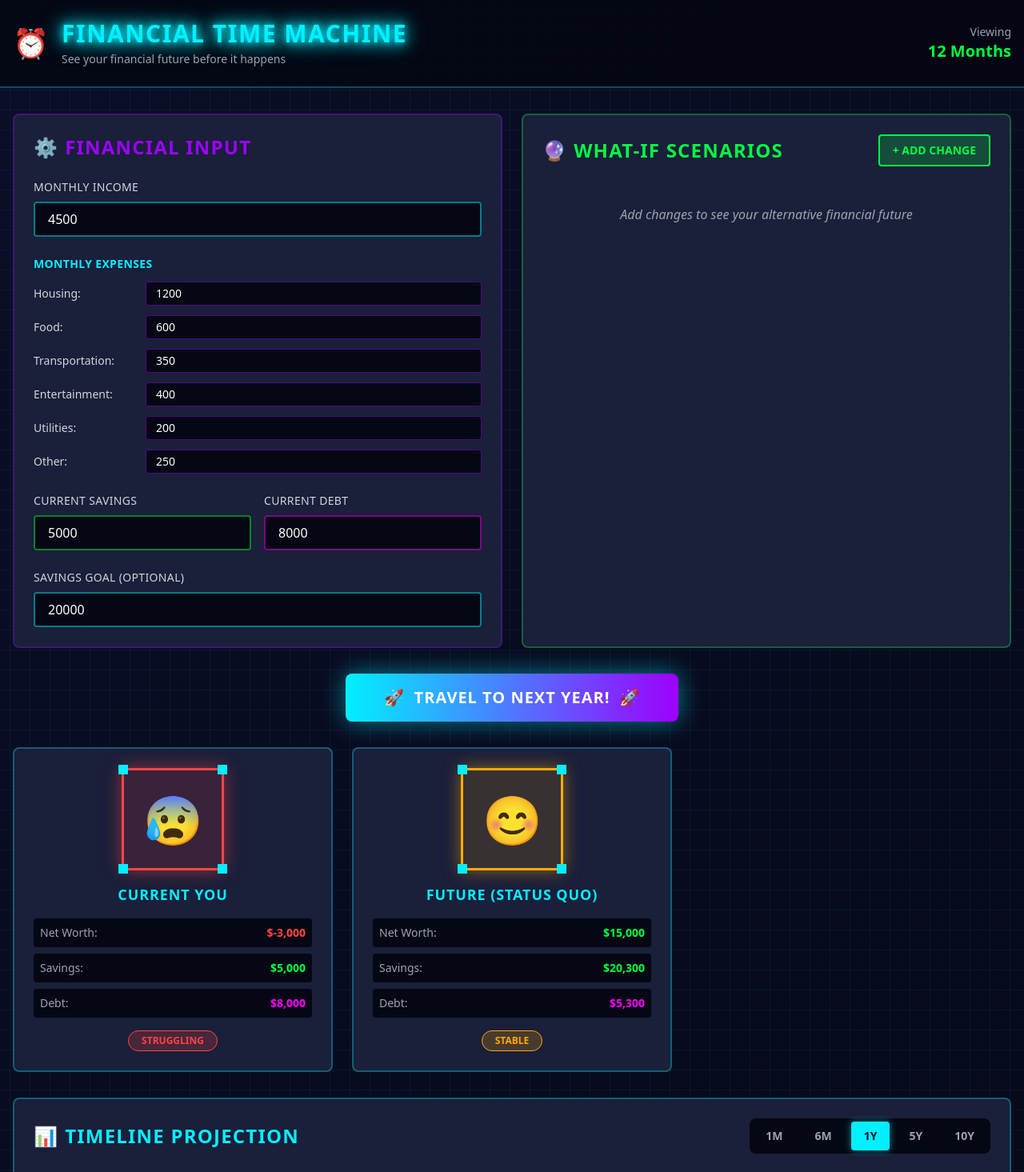
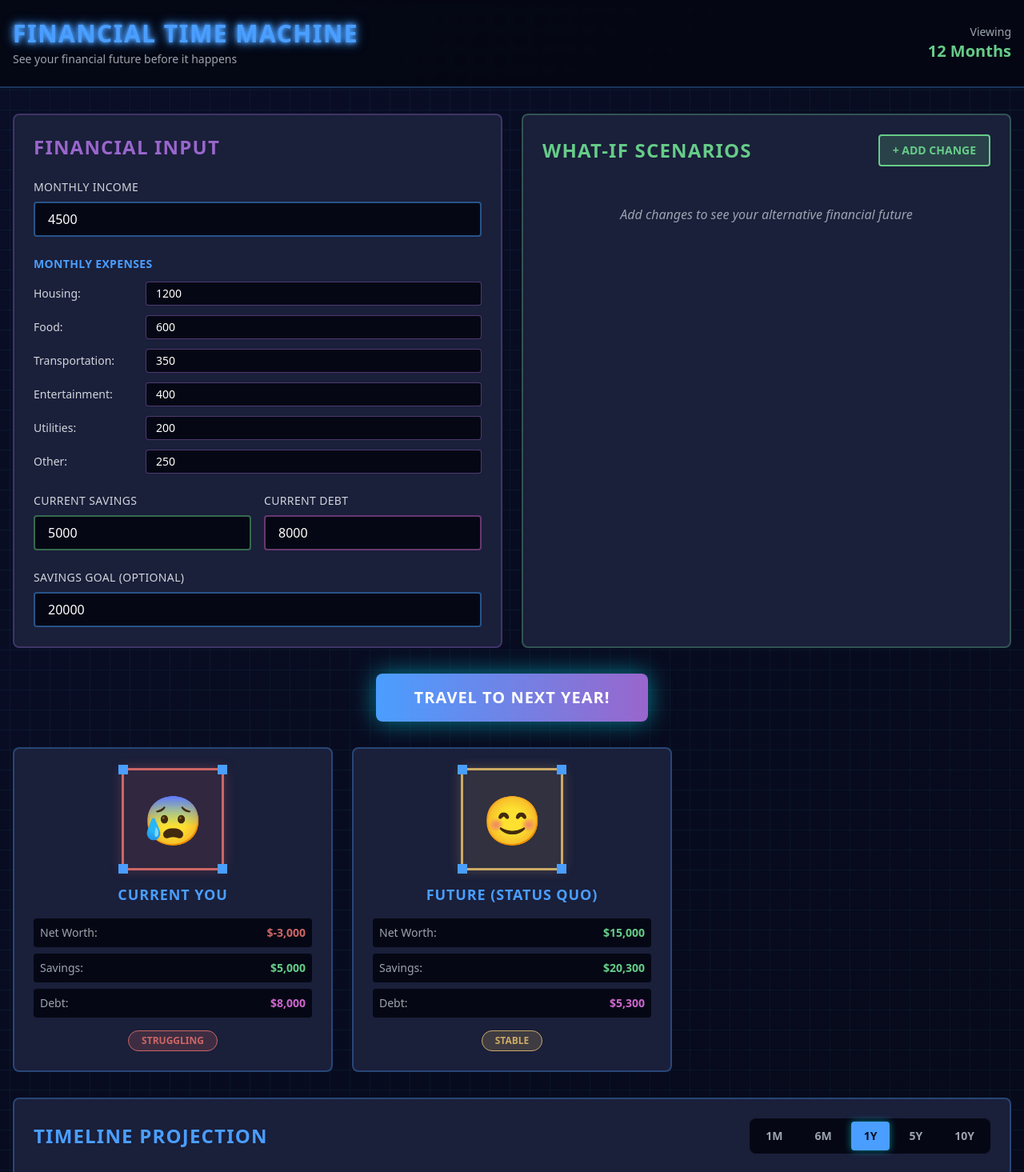
Before and after one commit to agduan/DivHacks-2025, a Next.js app: page / in a window 1280 px wide. Shown: the top 1465 px of the page at 80% size. Built offline with nearby package versions, Linux system fonts and the light colour scheme.

Commit message:
add nessie api function

```diff
--- a/app/globals.css
+++ b/app/globals.css
@@ -23,17 +23,17 @@ body {
 }
 
 ::-webkit-scrollbar-thumb {
-  background: #00f0ff;
+  background: #4a9eff;
   border-radius: 5px;
 }
 
 ::-webkit-scrollbar-thumb:hover {
-  background: #00d4dd;
+  background: #3a8eef;
 }
 
 /* Neon glow effect */
 .neon-glow {
-  text-shadow: 0 0 10px currentColor, 0 0 20px currentColor, 0 0 30px currentColor;
+  text-shadow: 0 0 5px currentColor, 0 0 10px currentColor, 0 0 15px currentColor;
 }
 
 /* Button hover effects */
--- a/app/page.tsx
+++ b/app/page.tsx
@@ -118,7 +118,6 @@ export default function Home() {
         <div className="container mx-auto px-4 py-6">
           <div className="flex items-center justify-between">
             <div className="flex items-center gap-4">
-              <span className="text-4xl">⏰</span>
               <div>
                 <h1 className="text-3xl font-bold text-neon-blue uppercase tracking-wider neon-glow">
                   Financial Time Machine
@@ -154,16 +153,9 @@ export default function Home() {
             className="bg-gradient-to-r from-neon-blue to-neon-purple text-white px-12 py-4 rounded-lg font-bold text-xl uppercase tracking-wider shadow-[0_0_30px_rgba(0,240,255,0.5)] hover:shadow-[0_0_50px_rgba(0,240,255,0.8)] transition-all disabled:opacity-50 disabled:cursor-not-allowed flex items-center gap-3"
           >
             {loading ? (
-              <>
-                <span className="animate-spin">⏳</span>
-                Traveling...
-              </>
+              <>Traveling...</>
             ) : (
-              <>
-                <span>🚀</span>
-                Travel to Next Year!
-                <span>🚀</span>
-              </>
+              <>Travel to Next Year!</>
             )}
           </button>
         </div>
@@ -200,8 +192,8 @@ export default function Home() {
         {/* Insights */}
         {insights.length > 0 && (
           <div className="bg-retro-gray p-6 rounded-lg border-2 border-neon-green/30">
-            <h2 className="text-2xl font-bold text-neon-green uppercase tracking-wider mb-4 flex items-center gap-2">
-              <span>💡</span> Key Insights
+            <h2 className="text-2xl font-bold text-neon-green uppercase tracking-wider mb-4">
+              Key Insights
             </h2>
             <ul className="space-y-2">
               {insights.map((insight, index) => (
@@ -231,7 +223,7 @@ export default function Home() {
       {/* Footer */}
       <footer className="border-t-2 border-neon-blue/30 bg-retro-darker/80 backdrop-blur-sm mt-12">
         <div className="container mx-auto px-4 py-6 text-center text-gray-400 text-sm">
-          <p>Built with ❤️ for DivHacks 2025</p>
+          <p>Built with love for DivHacks 2025</p>
           <p className="mt-2">
             Powered by Next.js • TypeScript • Tailwind CSS • Recharts • Capital One Nessie API
           </p>
--- a/components/AIAgentComparison.tsx
+++ b/components/AIAgentComparison.tsx
@@ -10,8 +10,8 @@ interface AIAgentComparisonProps {
 export default function AIAgentComparison({ agents, evaluations }: AIAgentComparisonProps) {
   return (
     <div className="bg-retro-gray p-6 rounded-lg border-2 border-neon-purple/30">
-      <h2 className="text-2xl font-bold text-neon-purple uppercase tracking-wider mb-6 flex items-center gap-2">
-        <span>🤖</span> AI Agent Comparison
+      <h2 className="text-2xl font-bold text-neon-purple uppercase tracking-wider mb-6">
+        AI Agent Comparison
       </h2>
 
       <div className="grid grid-cols-1 md:grid-cols-2 lg:grid-cols-3 gap-4">
@@ -107,7 +107,7 @@ export default function AIAgentComparison({ agents, evaluations }: AIAgentCompar
       {evaluations.length > 0 && (
         <div className="mt-6 p-4 bg-neon-green/10 border-2 border-neon-green rounded-lg">
           <p className="text-neon-green font-bold text-center">
-            🏆 Most Reliable Agent:{' '}
+            Most Reliable Agent:{' '}
             {evaluations.reduce((best, current) =>
               current.reliability > best.reliability ? current : best
             ).agentName}
--- a/components/Avatar.tsx
+++ b/components/Avatar.tsx
@@ -10,24 +10,24 @@ interface AvatarProps {
 
 const avatarStyles = {
   struggling: {
-    color: '#ff4444',
+    color: '#cc6666',
     emoji: '😰',
-    glow: 'shadow-[0_0_20px_rgba(255,68,68,0.5)]',
+    glow: 'shadow-[0_0_15px_rgba(204,102,102,0.3)]',
   },
   stable: {
-    color: '#ffaa00',
+    color: '#ccaa66',
     emoji: '😊',
-    glow: 'shadow-[0_0_20px_rgba(255,170,0,0.5)]',
+    glow: 'shadow-[0_0_15px_rgba(204,170,102,0.3)]',
   },
   thriving: {
-    color: '#00ff41',
+    color: '#66cc88',
     emoji: '😎',
-    glow: 'shadow-[0_0_20px_rgba(0,255,65,0.5)]',
+    glow: 'shadow-[0_0_15px_rgba(102,204,136,0.3)]',
   },
   wealthy: {
-    color: '#00f0ff',
+    color: '#4a9eff',
     emoji: '🤑',
-    glow: 'shadow-[0_0_20px_rgba(0,240,255,0.5)]',
+    glow: 'shadow-[0_0_15px_rgba(74,158,255,0.3)]',
   },
 };
 
@@ -66,7 +66,7 @@ export default function Avatar({ state, label, netWorth, savings, debt }: Avatar
           <span className="text-gray-400">Net Worth:</span>
           <span
             className="font-bold"
-            style={{ color: netWorth >= 0 ? '#00ff41' : '#ff4444' }}
+            style={{ color: netWorth >= 0 ? '#66cc88' : '#cc6666' }}
           >
             ${netWorth.toLocaleString()}
           </span>
--- a/components/FinancialInputForm.tsx
+++ b/components/FinancialInputForm.tsx
@@ -28,8 +28,8 @@ export default function FinancialInputForm({ initialData, onDataChange }: Financ
 
   return (
     <div className="bg-retro-gray p-6 rounded-lg border-2 border-neon-purple/30 space-y-6">
-      <h2 className="text-2xl font-bold text-neon-purple uppercase tracking-wider flex items-center gap-2">
-        <span>⚙️</span> Financial Input
+      <h2 className="text-2xl font-bold text-neon-purple uppercase tracking-wider">
+        Financial Input
       </h2>
 
       {/* Income */}
--- a/components/IntegrationPlaceholders.tsx
+++ b/components/IntegrationPlaceholders.tsx
@@ -6,7 +6,6 @@ export default function IntegrationPlaceholders() {
       {/* XRPL Integration */}
       <div className="bg-retro-gray p-6 rounded-lg border-2 border-neon-blue/30 space-y-4">
         <div className="flex items-center gap-3">
-          <span className="text-3xl">💎</span>
           <div>
             <h3 className="text-xl font-bold text-neon-blue uppercase">XRPL Integration</h3>
             <p className="text-xs text-gray-400">Coming Soon</p>
@@ -35,7 +34,6 @@ export default function IntegrationPlaceholders() {
       {/* Echo Monetization */}
       <div className="bg-retro-gray p-6 rounded-lg border-2 border-neon-pink/30 space-y-4">
         <div className="flex items-center gap-3">
-          <span className="text-3xl">⚡</span>
           <div>
             <h3 className="text-xl font-bold text-neon-pink uppercase">Echo Premium</h3>
             <p className="text-xs text-gray-400">Unlock Advanced Features</p>
--- a/components/ScenarioAdjuster.tsx
+++ b/components/ScenarioAdjuster.tsx
@@ -35,8 +35,8 @@ export default function ScenarioAdjuster({ onChangesUpdate }: ScenarioAdjusterPr
   return (
     <div className="bg-retro-gray p-6 rounded-lg border-2 border-neon-green/30 space-y-4">
       <div className="flex items-center justify-between">
-        <h2 className="text-2xl font-bold text-neon-green uppercase tracking-wider flex items-center gap-2">
-          <span>🔮</span> What-If Scenarios
+        <h2 className="text-2xl font-bold text-neon-green uppercase tracking-wider">
+          What-If Scenarios
         </h2>
         <button
           onClick={addChange}
--- a/components/TimelineChart.tsx
+++ b/components/TimelineChart.tsx
@@ -44,9 +44,9 @@ export default function TimelineChart({ statusQuoData, whatIfData, onTimeRangeCh
   return (
     <div className="bg-retro-gray p-6 rounded-lg border-2 border-neon-blue/30">
       <div className="flex items-center justify-between mb-6">
-        <h2 className="text-2xl font-bold text-neon-blue uppercase tracking-wider flex items-center gap-2">
-          <span>📊</span> Timeline Projection
-        </h2>
+         <h2 className="text-2xl font-bold text-neon-blue uppercase tracking-wider">
+           Timeline Projection
+         </h2>
 
         {/* Time Range Selector */}
         <div className="flex items-center gap-2 bg-retro-darker rounded-lg p-1">
@@ -71,20 +71,20 @@ export default function TimelineChart({ statusQuoData, whatIfData, onTimeRangeCh
           <CartesianGrid strokeDasharray="3 3" stroke="#1a1f3a" />
           <XAxis
             dataKey="month"
-            stroke="#00f0ff"
-            label={{ value: 'Months', position: 'insideBottom', offset: -5, fill: '#00f0ff' }}
+            stroke="#4a9eff"
+            label={{ value: 'Months', position: 'insideBottom', offset: -5, fill: '#4a9eff' }}
           />
           <YAxis
-            stroke="#00f0ff"
-            label={{ value: 'Amount ($)', angle: -90, position: 'insideLeft', fill: '#00f0ff' }}
+            stroke="#4a9eff"
+            label={{ value: 'Amount ($)', angle: -90, position: 'insideLeft', fill: '#4a9eff' }}
           />
           <Tooltip
             contentStyle={{
               backgroundColor: '#0a0e27',
-              border: '2px solid #00f0ff',
+              border: '2px solid #4a9eff',
               borderRadius: '8px',
             }}
-            labelStyle={{ color: '#00f0ff' }}
+            labelStyle={{ color: '#4a9eff' }}
           />
           <Legend />
           <Line
--- a/tailwind.config.ts
+++ b/tailwind.config.ts
@@ -10,10 +10,10 @@ const config: Config = {
     extend: {
       colors: {
         neon: {
-          blue: '#00f0ff',
-          pink: '#ff00ff',
-          green: '#00ff41',
-          purple: '#9d00ff',
+          blue: '#4a9eff',
+          pink: '#cc66cc',
+          green: '#66cc88',
+          purple: '#9966cc',
         },
         retro: {
           dark: '#0a0e27',
```
Also changed, not shown: app/api/nessie/route.ts (+11 -5 lines), 1 other file (tests, documents, lock files or other folders).
